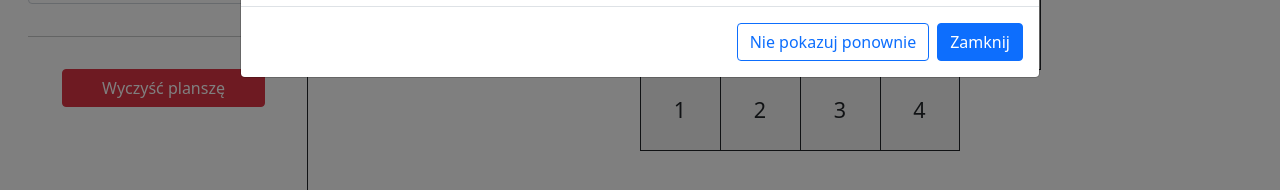
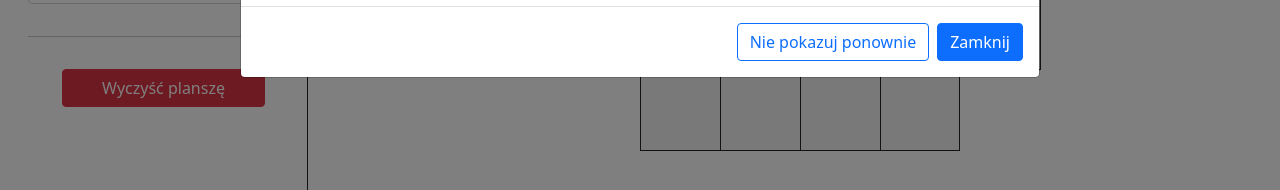
Before and after one commit to MzMix/Klockowe-wiezowce, a Vue app: page / in a window 1280 px wide. Shown: the part 506-696 px from the top of the page. Built offline with nearby package versions, Linux system fonts and the light colour scheme.

Commit message:
feat(Board): :sparkles: add ability to change value of the index cell
add ability to change value of the index cell - cycling through values 1-4 with invisible 0

```diff
--- a/src/components/Board/AppBoard.vue
+++ b/src/components/Board/AppBoard.vue
@@ -14,13 +14,15 @@ const Board = ref(null);
     <div id="BoardOuterContainer">
       <div id="BoardContainer" class="p-2">
         <div class=" index top-index">
-          <BoardIndex v-for="index in 3" :key="index" sector="horizontal" :class="'x'+index"></BoardIndex>
+          <BoardIndex v-for="index in 3" :cellId="index" :key="index" sector="horizontal" :class="'x'+index">
+          </BoardIndex>
           <BoardIndex :cellId="4" :key="4" sector="horizontal" class="border-dark border-end x4">4</BoardIndex>
         </div>
 
         <div class="index left-index">
-          <BoardIndex v-for="index in 3" :key="index" sector="vertical" :class="'y'+index"></BoardIndex>
-          <BoardIndex :cellId="4" :key="4" sector="vertical" class="border-dark border-bottom y4">4</BoardIndex>
+          <BoardIndex v-for="index in 3" :cellId="4+index" :key="index" sector="vertical" :class="'y'+index">
+          </BoardIndex>
+          <BoardIndex :cellId="8" :key="4" sector="vertical" class="border-dark border-bottom y4">4</BoardIndex>
 
         </div>
 
@@ -29,14 +31,16 @@ const Board = ref(null);
         </div>
 
         <div class="index right-index border-dark border-end">
-          <BoardIndex v-for="index in 3" :key="index" sector="vertical" :class="'y'+index"></BoardIndex>
-          <BoardIndex :cellId="4" :key="4" sector="vertical" class="border-dark border-bottom y4">4</BoardIndex>
+          <BoardIndex v-for="index in 3" :cellId="8+index" :key="index" sector="vertical" :class="'y'+index">
+          </BoardIndex>
+          <BoardIndex :cellId="12" :key="4" sector="vertical" class="border-dark border-bottom y4">4</BoardIndex>
 
         </div>
 
         <div class="index bottom-index border-dark border-bottom">
-          <BoardIndex v-for="index in 3" :key="index" sector="horizontal" :class="'x'+index"></BoardIndex>
-          <BoardIndex :cellId="4" :key="4" sector="horizontal" class="border-dark border-end x4">4</BoardIndex>
+          <BoardIndex v-for="index in 3" :cellId="12+index" :key="index" sector="horizontal" :class="'x'+index">
+          </BoardIndex>
+          <BoardIndex :cellId="16" :key="4" sector="horizontal" class="border-dark border-end x4">4</BoardIndex>
 
         </div>
 
--- a/src/components/Board/BoardIndex.vue
+++ b/src/components/Board/BoardIndex.vue
@@ -1,82 +1,68 @@
 <script setup>
 import { storeToRefs } from "pinia";
 import { get } from '@vueuse/core';
-import { getCurrentInstance, computed, ref } from "vue";
+import { computed, ref } from "vue";
 
-import { useColorPaletteStore } from "../../stores/ColorPaletteStore";
 import { useIndexStore } from "../../stores/IndexStore";
-
-import { GetLetter } from "../../utils/TextUtilities";
-
-//Color & Palette
-const ColorPaletteStore = useColorPaletteStore();
-const { InterpreteColorValue } = ColorPaletteStore;
 
 //Index
 const IndexStore = useIndexStore();
+const { GetIndexValue, SaveToIndexFill } = IndexStore;
 const { SelectedIndexContentType } = storeToRefs(IndexStore);
 
 const props = defineProps({
-    sector: String,
-});
-
-const listId = computed(() => {
-    return getCurrentInstance().vnode.key;
+    sector: {
+        type: String,
+        required: true
+    },
+    cellId: {
+        type: Number,
+        required: true
+    },
 });
 
 const fillColor = ref('#F2F2F2');
 
-function ResetFillColor() {
-    fillColor.value = '#F2F2F2';
-}
+function ChangeIndex() {
 
-function SetFillColor(value) {
-    fillColor.value = value;
+    let index = GetIndexValue(props.cellId);
+
+    if (index == null || index == undefined) {
+        index = 0;
+    } else {
+        index = (index + 1) % 5;
+    }
+
+    SaveToIndexFill(props.cellId, index)
 }
 
 const content = computed(() => {
 
-    let val = '';
+    if (get(SelectedIndexContentType) === 4) {
+        return '';
+    } else if (get(SelectedIndexContentType) === 0) {
 
-    switch (get(SelectedIndexContentType)) {
-
-        //Numeracja
-        default:
-        case 0:
-            ResetFillColor();
-
-            return listId.value;
-
-        //Adresowanie
-        case 1:
-            ResetFillColor();
-
-            if (props.sector === 'horizontal') val = GetLetter(listId.value - 1);
-            else val = listId.value;
-
-            return val;
-
-        //Kolory
-        case 2:
-            SetFillColor(InterpreteColorValue(listId.value - 1));
-            return '';
-
-        //Brak
-        case 3:
-            ResetFillColor();
-            return '';
+        if (GetIndexValue(props.cellId) == null || GetIndexValue(props.cellId) == 4) {
+            return ''
+        } else {
+            return GetIndexValue(props.cellId) + 1;
+        }
 
     }
+
+    return '';
 
 });
 
 </script>
 
 <template >
-    <div class="squareOnBoard border-dark border-top border-start" :style="{ backgroundColor: fillColor }">
+    <div class="squareOnBoard border-dark border-top border-start" @click="ChangeIndex()"
+        :style="{ backgroundColor: fillColor }">
         {{ content }}
     </div>
 </template>
 
 <style scoped>
+
 </style>
--- a/src/stores/IndexStore.js
+++ b/src/stores/IndexStore.js
@@ -21,10 +21,31 @@ export const useIndexStore = defineStore('IndexManager', () => {
         SelectedIndexContentType.value = value;
     }
 
+    const IndexFill = ref(useLocalStorage("IndexFill", new Array(16).fill(null)));
+
+    function SaveToIndexFill(id, value) {
+        let i = id - 1;
+        IndexFill.value[i] = value;
+    }
+
+    function ClearIndexFill() {
+        IndexFill.value.fill(4);
+    }
+
+    function GetIndexValue(id) {
+        let i = id - 1;
+        return IndexFill.value[i];
+    }
+
     return {
         IndexContentTypes,
         SelectedIndexContentType,
+        IndexFill,
+
         SetIndexContentType,
+        SaveToIndexFill,
+        ClearIndexFill,
+        GetIndexValue
     };
 
 });
```
Also changed, not shown: .eslintrc.cjs.
